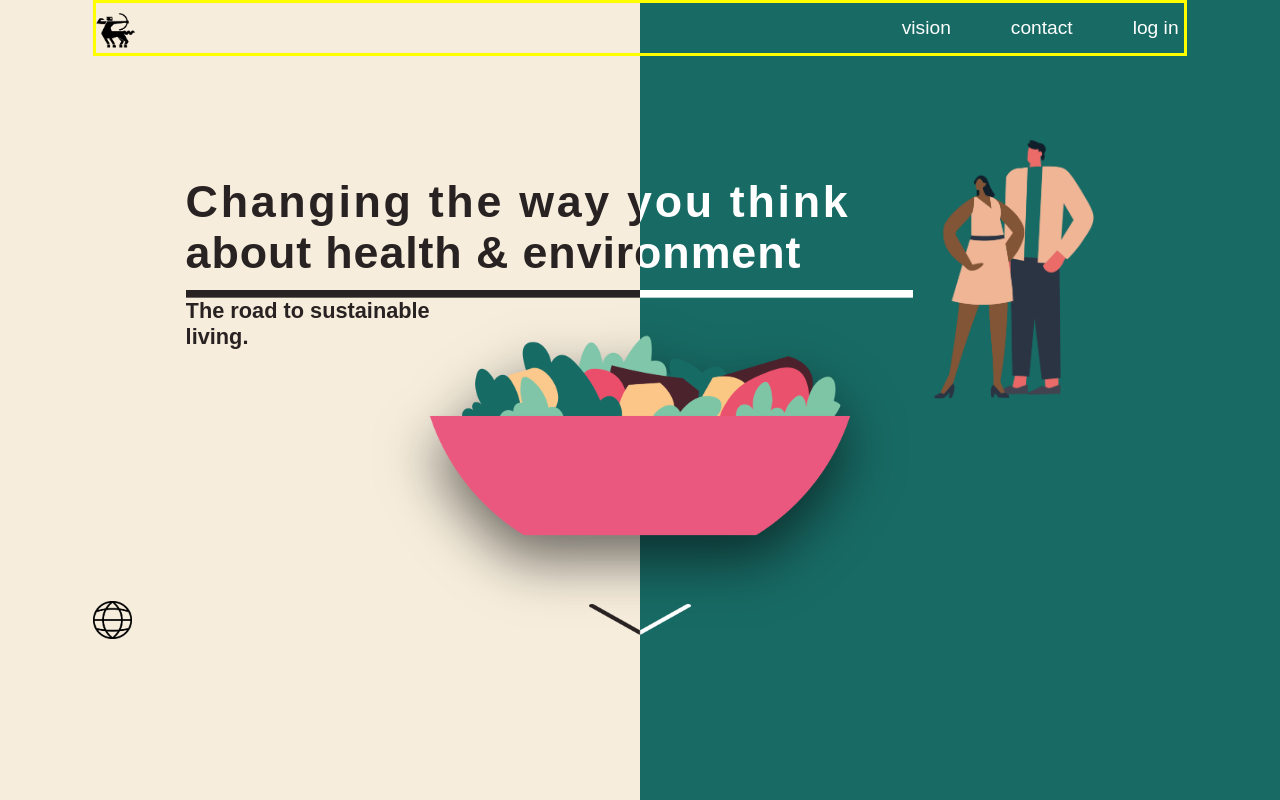
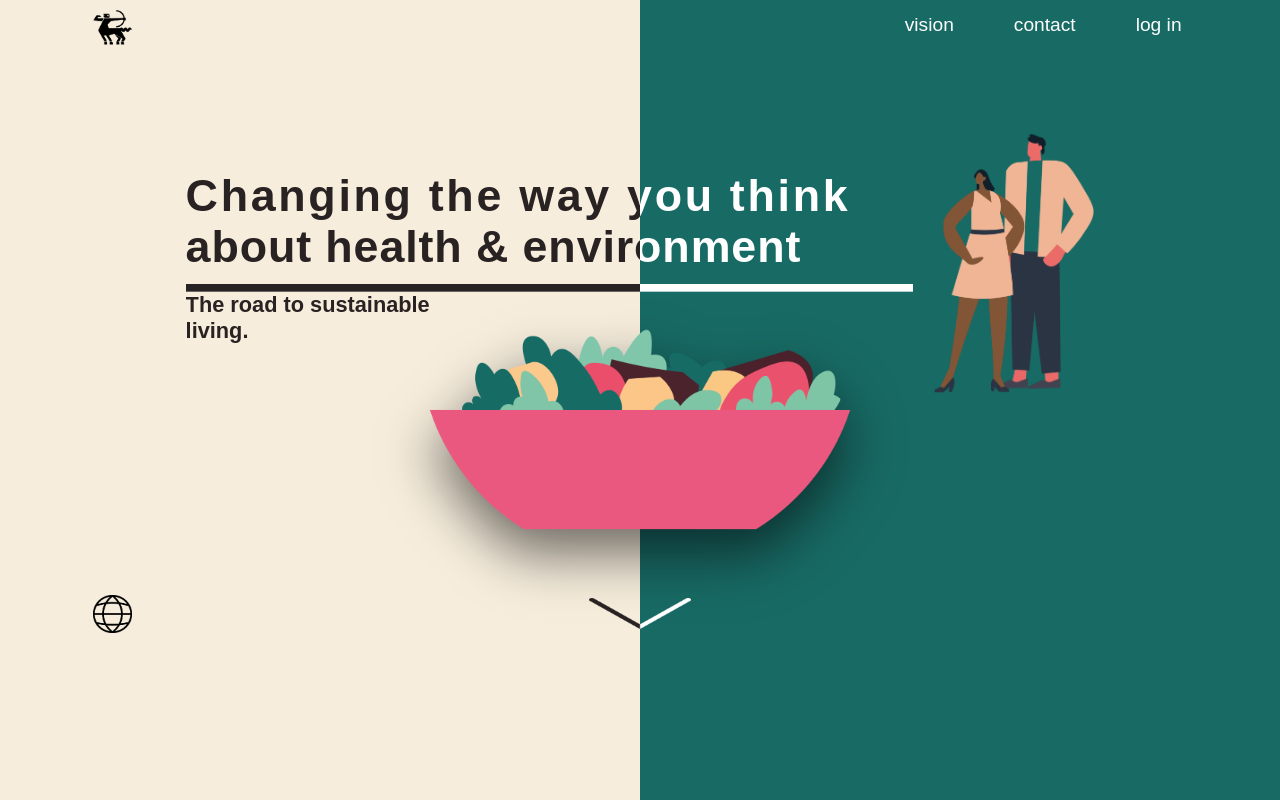
Before and after one commit to daabor/chiron, a plain HTML site: page index.html in a window 1280 px wide. Drawn offline with Linux system fonts and the light colour scheme.

Commit message:
Update style.css

```diff
--- a/style.css
+++ b/style.css
@@ -12,7 +12,7 @@ body {
 
 .wrapper {
     display: flex;
-    border: yellow solid;
+/*     border: yellow solid; */
     margin: 0px 7.3vw;
     padding: 0;
     justify-content: space-between;
```
